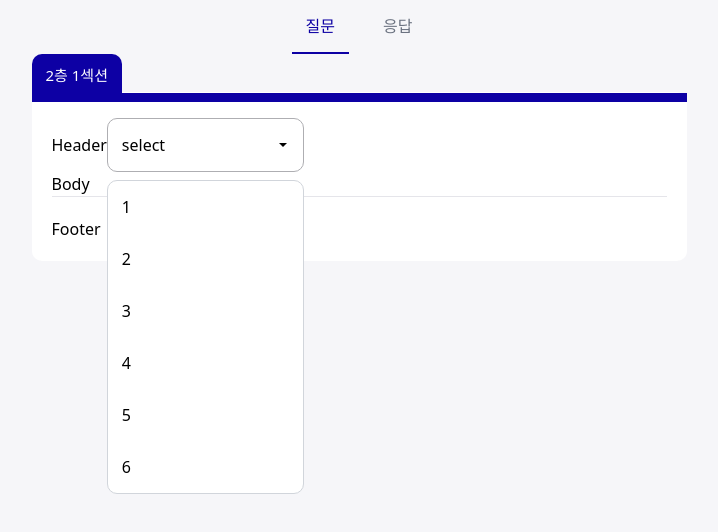
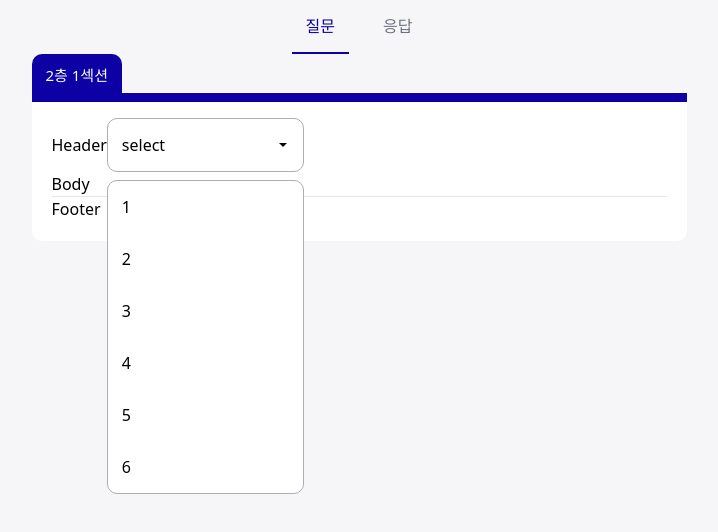
Before and after one commit to gaebonglee/multiForm-survey, a React (Vite) app: page / in a window 1280 px wide. Both pictures are taken after a click on the button "select". Shown: the top 532 px of the page, without its empty margins (281-999 px from the left). Built offline with nearby package versions, Linux system fonts and the light colour scheme.

Commit message:
오류 확인

```diff
--- a/src/components/common/Dropdown.tsx
+++ b/src/components/common/Dropdown.tsx
@@ -6,22 +6,28 @@ import {
   useContext,
   useState,
 } from "react";
-import useOutsideClick from "../../hooks/common/useOutsideClick"
+import useOutsideClick from "../../hooks/common/useOutsideClick";
 import { IoMdArrowDropdown } from "react-icons/io";
 
 interface DropdownProps<T> {
+  defaultValue?: T;
   placeholder?: string;
   options: DropdownOption<T>[];
   onChange?: (value: T) => void;
 }
 
 export default function Dropdown<T>({
+  defaultValue,
   placeholder,
   options,
   onChange,
 }: DropdownProps<T>) {
   const [opened, setOpened] = useState(false);
-  const [selected, setSelected] = useState(-1);
+  const [selected, setSelected] = useState(
+    defaultValue !== undefined
+      ? options.findIndex((option) => option.value === defaultValue)
+      : -1
+  );
 
   const open = useCallback(() => setOpened(true), []);
   const close = useCallback(() => setOpened(false), []);
@@ -32,8 +38,9 @@ export default function Dropdown<T>({
       onChange?.(options[index].value);
       close();
     },
-    [close, options, onChange]
+    [close, onChange, options]
   );
+
   return (
     <DropdownContext.Provider
       value={{
@@ -52,6 +59,7 @@ export default function Dropdown<T>({
     </DropdownContext.Provider>
   );
 }
+
 type DropdownOption<T> = {
   label: ReactNode;
   value: T;
@@ -65,6 +73,7 @@ interface DropdownContextType<T = unknown> {
   selected: number;
   onChange: (index: number) => void;
 }
+
 const DropdownContext = createContext<DropdownContextType | null>(null);
 
 function DropdownButton({ placeholder = " select" }: { placeholder?: string }) {
@@ -82,17 +91,13 @@ function DropdownButton({ placeholder = " select" }: { placeholder?: string }) {
   );
 }
 function DropdownMenu() {
-  const context = useContext(DropdownContext);
-  const containerRef = useOutsideClick();
-  if (!context) {
-    throw new Error("DropdownMenu must be used within a Dropdown.");
-  }
+  const { close, opened, options, onChange } = useContext(DropdownContext)!;
+  const containerRef = useOutsideClick(close);
 
-  const { close, opened, options, onChange } = context;
   return opened ? (
     <div
       ref={containerRef as RefObject<HTMLDivElement>}
-      className="absolute left-0 top-62 border border-gray-300 rounded-10 flex flex-col min-w-197 bg-white"
+      className="absolute left-0 top-62 border border-gray300 rounded-10 flex flex-col min-w-197 bg-white z-10"
     >
       {options.map((option, index) => (
         <DropdownMenuItem
@@ -114,7 +119,7 @@ function DropdownMenuItem({
 }) {
   return (
     <button
-      className="text-left p-14 border-b-1 border-gray-300 last:border-b-0 "
+      className="text-left p-14 border-b-1 border-gray300 last:border-b-0"
       onClick={onSelect}
     >
       {label}
--- a/src/components/common/Panel.tsx
+++ b/src/components/common/Panel.tsx
@@ -17,7 +17,7 @@ export function PanelBody({ children }: PropsWithChildren) {
 export function PanelFooter({ children }: PropsWithChildren) {
   return (
     <>
-      <hr className="border-gray100 mb-20" />
+      <hr className="border-gray100" />
       <div>{children}</div>
     </>
   );
@@ -26,10 +26,12 @@ export function PanelFooter({ children }: PropsWithChildren) {
 export function PanelCap({ children }: PropsWithChildren) {
   return (
     <div className="-mb-10 relative">
-      <div className="inline-block px-14 pt-10 pb-6 bg-main rounded-t-10 text-15 text-white ">
-        {children}
-      </div>
-      <div className="bg-main h-9"></div>
+      {children && (
+        <div className="inline-block px-14 pt-10 pb-6 bg-main rounded-t-10 text-15 text-white">
+          {children}
+        </div>
+      )}
+      <div className="bg-main h-9" />
     </div>
   );
 }
--- a/src/hooks/common/useOutsideClick.ts
+++ b/src/hooks/common/useOutsideClick.ts
@@ -1,4 +1,4 @@
-import { useEffect, useRef } from "react";
+import { useEffect, useRef } from 'react';
 
 export default function useOutsideClick(callback: () => void) {
   const ref = useRef<HTMLElement>(null);
@@ -10,13 +10,14 @@ export default function useOutsideClick(callback: () => void) {
       }
     };
 
-    document.addEventListener("mousedown", handleClick);
-    document.addEventListener("touchstart", handleClick);
+    document.addEventListener('mousedown', handleClick);
+    document.addEventListener('touchstart', handleClick);
 
     return () => {
-      document.addEventListener("mousedown", handleClick);
-      document.addEventListener("touchstart", handleClick);
+      document.removeEventListener('mousedown', handleClick);
+      document.removeEventListener('touchstart', handleClick);
     };
   }, [callback]);
+
   return ref;
 }
```
